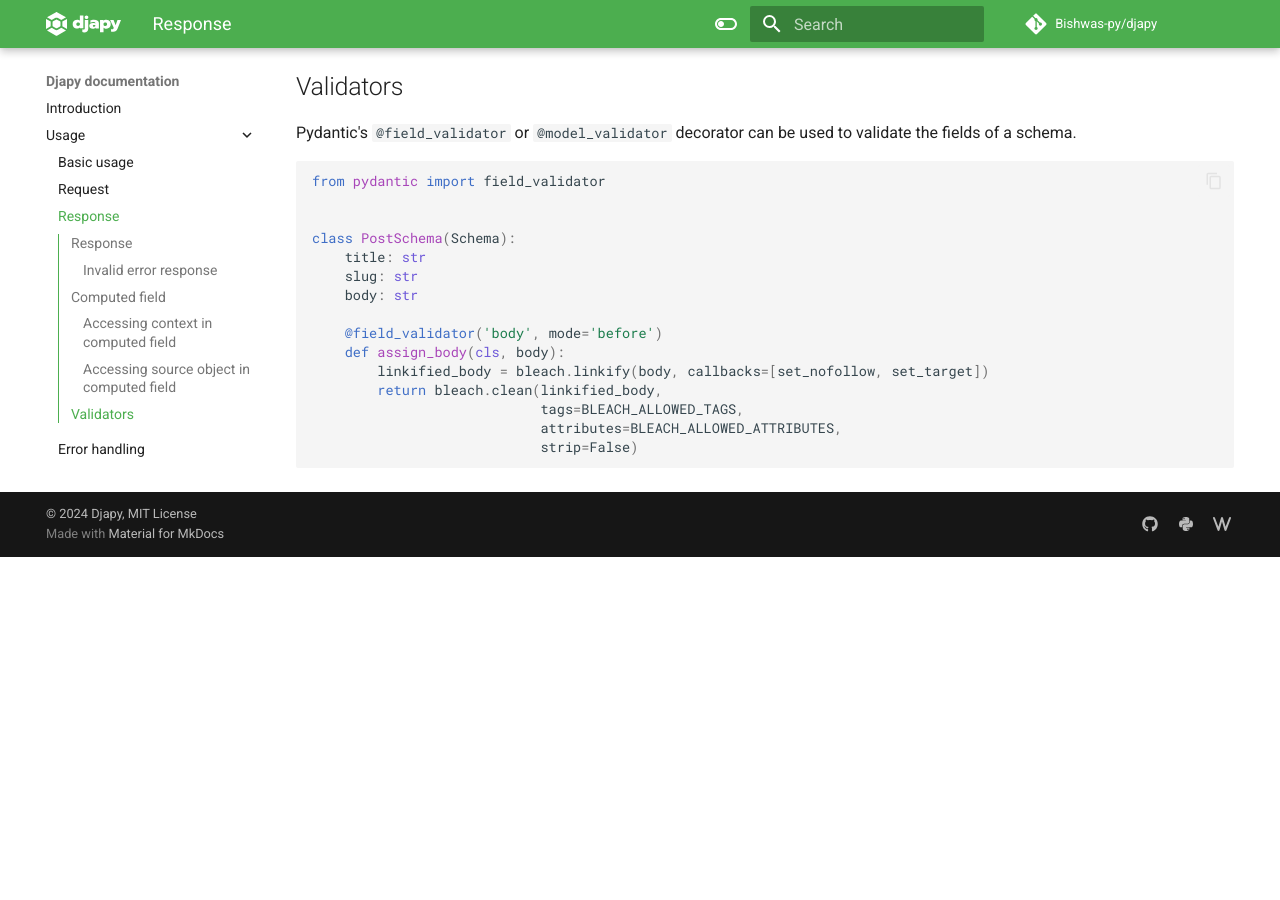
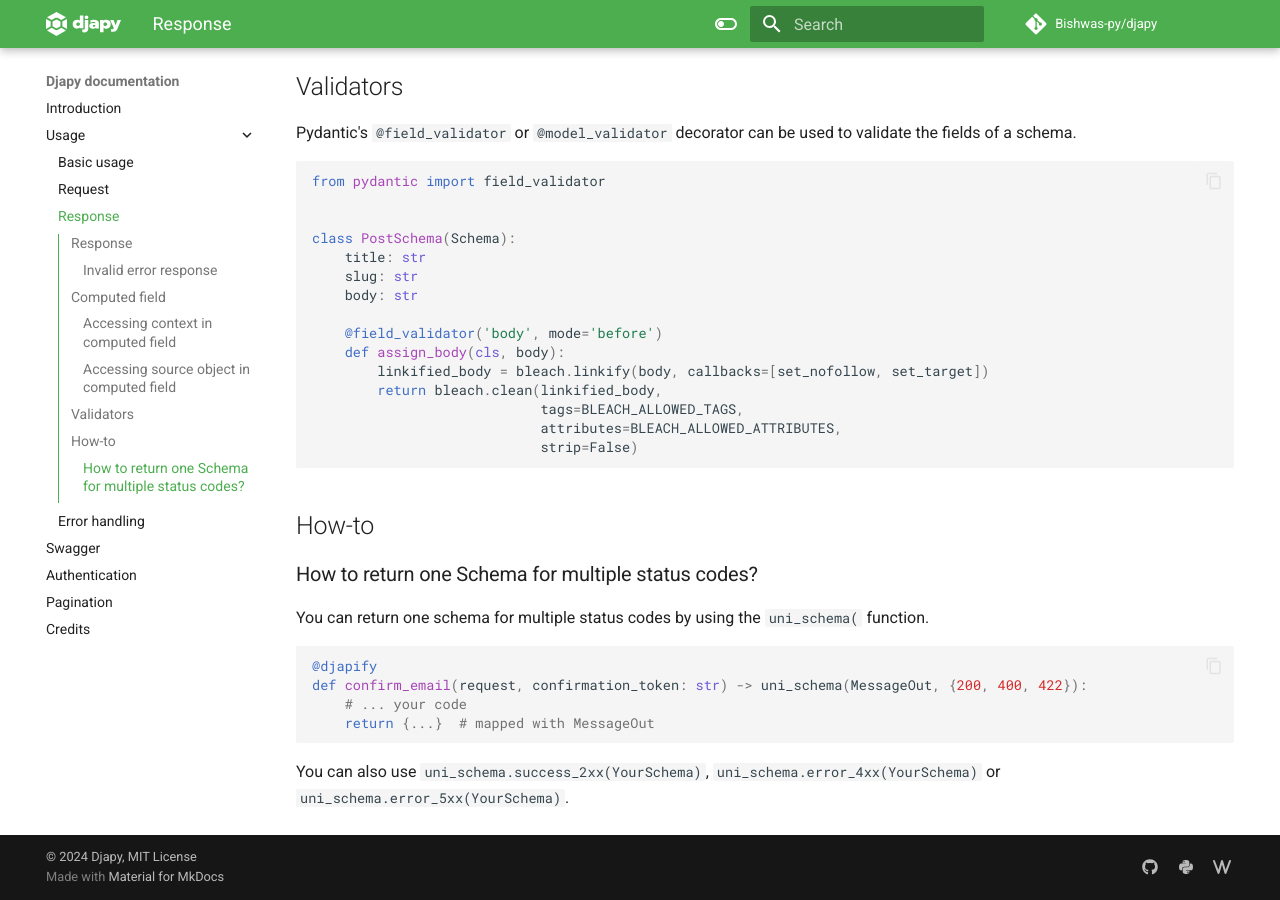
Before and after one commit to Bishwas-py/djapy-docs, an MkDocs documentation site: the page built from docs/usage/response.md, in a window 1280 px wide and 900 px high, scrolled down 2395 px. Built offline with MkDocs 1.6.1 and Material for MkDocs 9.7.7, drawn with Linux system fonts in a browser that asks for light colours; comment, search, counter and statistics services are not loaded; before the commit the page ends 2952 px from its top, so only the background shows below that.

Commit message:
response how-to added

````diff
--- a/docs/usage/response.md
+++ b/docs/usage/response.md
@@ -132,3 +132,19 @@ class PostSchema(Schema):
                             attributes=BLEACH_ALLOWED_ATTRIBUTES,
                             strip=False)
 ```
+
+## How-to
+
+### How to return one Schema for multiple status codes?
+
+You can return one schema for multiple status codes by using the `uni_schema(` function.
+
+```python
+@djapify
+def confirm_email(request, confirmation_token: str) -> uni_schema(MessageOut, {200, 400, 422}):
+    # ... your code
+    return {...}  # mapped with MessageOut
+```
+
+You can also use `uni_schema.success_2xx(YourSchema)`, `uni_schema.error_4xx(YourSchema)`
+or `uni_schema.error_5xx(YourSchema)`.
````
